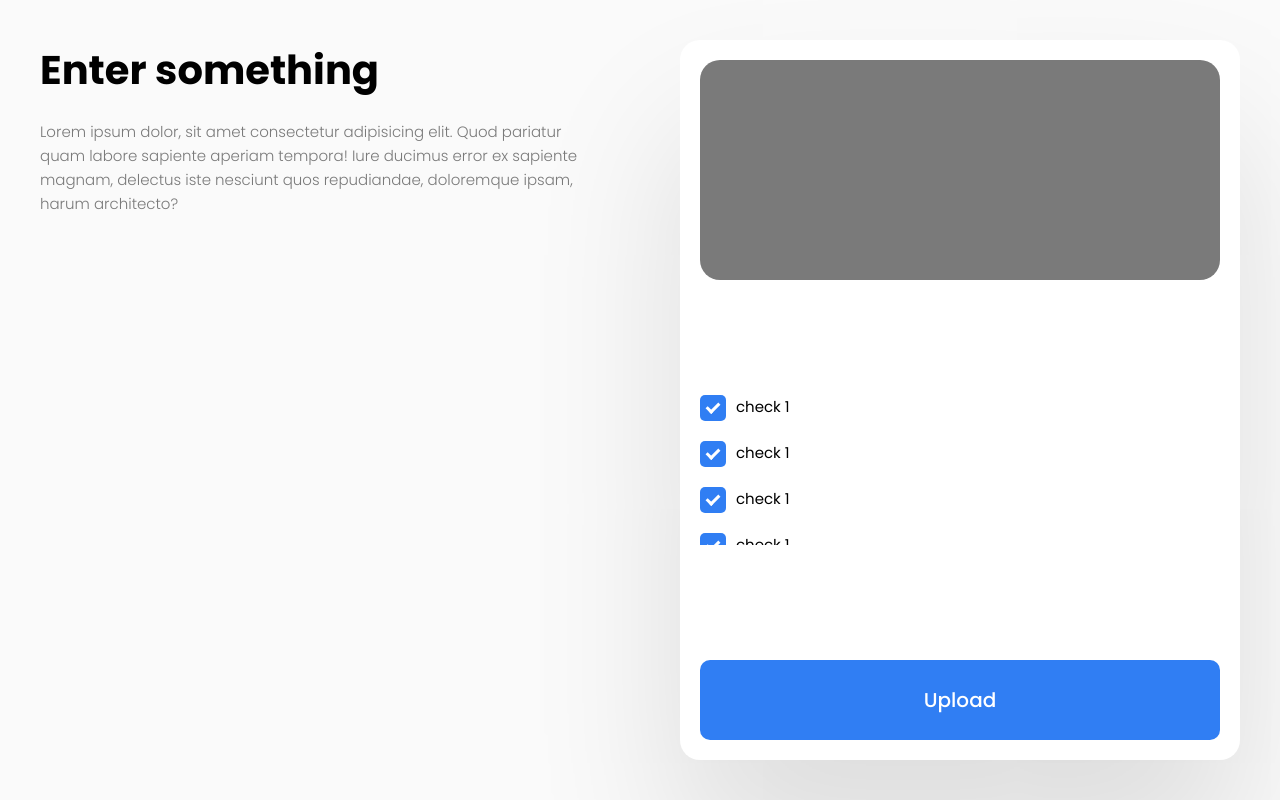
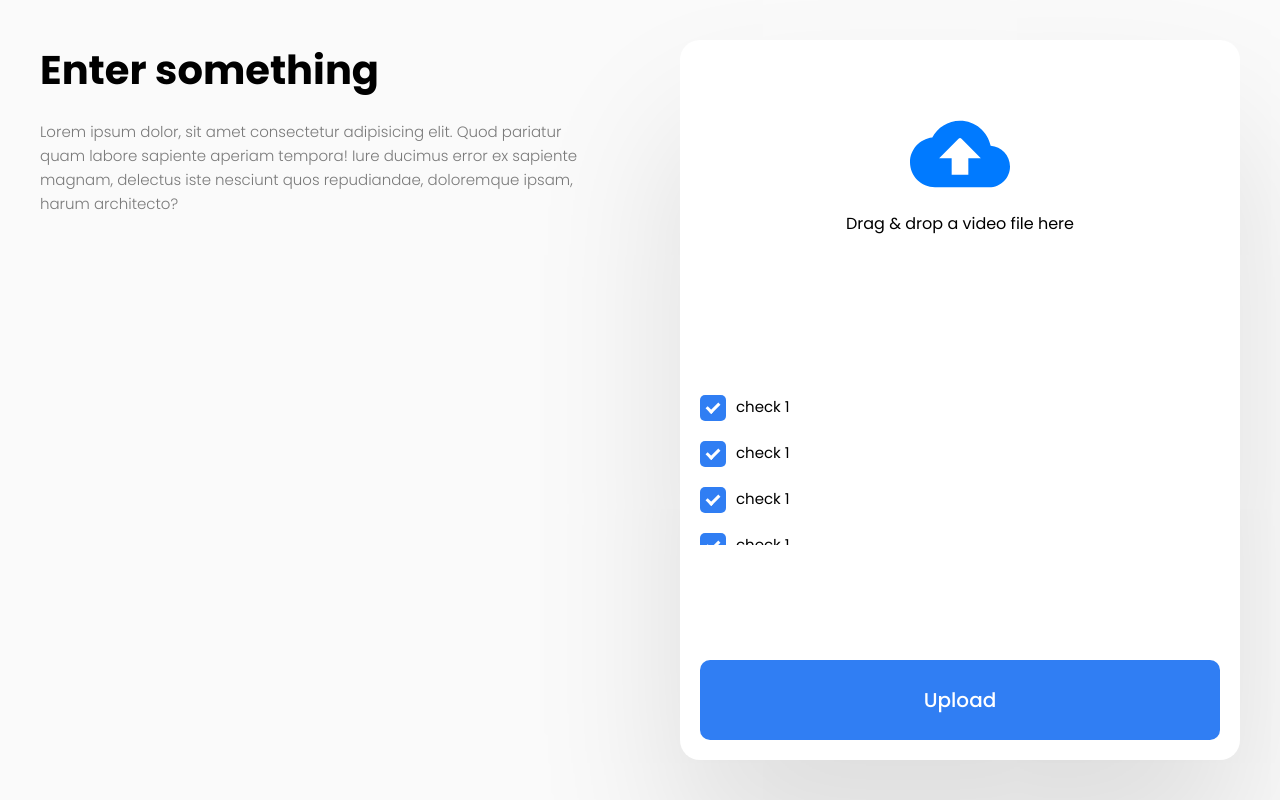
Before and after one commit to Abhinav-K-E/intel_hack, a React (Vite) app: page / in a window 1280 px wide. Built offline with nearby package versions, Linux system fonts and the light colour scheme.

Commit message:
uploader-added

```diff
--- a/package.json
+++ b/package.json
@@ -11,7 +11,8 @@
   },
   "dependencies": {
     "react": "^18.2.0",
-    "react-dom": "^18.2.0"
+    "react-dom": "^18.2.0",
+    "react-dropzone": "^14.2.3"
   },
   "devDependencies": {
     "@types/react": "^18.2.66",
--- a/src/App.css
+++ b/src/App.css
@@ -70,12 +70,23 @@
   justify-content: space-between;
   padding: 20px;
   gap: 20px;
+  flex-grow: 1;
 }
 
 .upload-preview {
   width: 100%;
-  height: 220px;
-  background-color: #7a7a7a;
+  min-height: 220px;
+  border-radius: 20px;
+  display: flex;
+  align-items: center;
+  justify-content: center;
+  text-align: center;
+  flex-direction: column;
+  cursor: pointer;
+}
+
+.video-preview{
+  width: 100%;
   border-radius: 20px;
 }
 
--- a/src/App.jsx
+++ b/src/App.jsx
@@ -1,7 +1,21 @@
-import React from 'react';
+import React, { useCallback, useState } from 'react';
+import { useDropzone } from 'react-dropzone';
 import './App.css';
 
 const App = () => {
+  const [video, setVideo] = useState(null);
+
+  const onDrop = useCallback((acceptedFiles) => {
+    const file = acceptedFiles[0];
+    setVideo(file);
+  }, []);
+
+  const { getRootProps, getInputProps } = useDropzone({
+    onDrop,
+    accept: 'video/*', // Accept only video files
+    multiple: false, // Allow only one file to be uploaded
+  });
+
   return (
     <div className='wrapper'>
       <div className='grid-left'>
@@ -15,16 +29,41 @@ const App = () => {
       </div>
       <div className='grid-right'>
         <div className='upload-card'>
-          <div className='upload-preview'></div>
+          <div className='upload-preview'>
+            {video ? (
+              <div>
+                <video controls className='video-preview'>
+                  <source src={URL.createObjectURL(video)} type={video.type} />
+                  Your browser does not support the video tag.
+                </video>
+              </div>
+            ) : (
+              <div {...getRootProps()}>
+                <input {...getInputProps()} />
+                <svg
+                  xmlns='http://www.w3.org/2000/svg'
+                  width={100}
+                  height={100}
+                  fill='none'
+                >
+                  <path
+                    fill='#007AFF'
+                    d='M80.625 41.833C77.792 27.458 65.167 16.667 50 16.667c-12.042 0-22.5 6.833-27.708 16.833C9.75 34.833 0 45.458 0 58.333c0 13.792 11.208 25 25 25h54.167C90.667 83.333 100 74 100 62.5c0-11-8.542-19.917-19.375-20.667M58.333 54.167v16.666H41.667V54.167h-12.5l19.375-19.375a2.063 2.063 0 0 1 2.958 0l19.333 19.375z'
+                  />
+                </svg>
+
+                <p>Drag & drop a video file here</p>
+              </div>
+            )}
+          </div>
+
           <div className='check-boxs'>
             <div className='check-grp'>
               <label className='container'>
                 <input defaultChecked='checked' type='checkbox' />
                 <div className='checkmark' />
               </label>
-              <div className="check-name">
-                check 1
-              </div>
+              <div className='check-name'>check 1</div>
             </div>
 
             <div className='check-grp'>
@@ -32,9 +71,7 @@ const App = () => {
                 <input defaultChecked='checked' type='checkbox' />
                 <div className='checkmark' />
               </label>
-              <div className="check-name">
-                check 1
-              </div>
+              <div className='check-name'>check 1</div>
             </div>
 
             <div className='check-grp'>
@@ -42,9 +79,7 @@ const App = () => {
                 <input defaultChecked='checked' type='checkbox' />
                 <div className='checkmark' />
               </label>
-              <div className="check-name">
-                check 1
-              </div>
+              <div className='check-name'>check 1</div>
             </div>
 
             <div className='check-grp'>
@@ -52,9 +87,7 @@ const App = () => {
                 <input defaultChecked='checked' type='checkbox' />
                 <div className='checkmark' />
               </label>
-              <div className="check-name">
-                check 1
-              </div>
+              <div className='check-name'>check 1</div>
             </div>
 
             <div className='check-grp'>
@@ -62,9 +95,7 @@ const App = () => {
                 <input defaultChecked='checked' type='checkbox' />
                 <div className='checkmark' />
               </label>
-              <div className="check-name">
-                check 1
-              </div>
+              <div className='check-name'>check 1</div>
             </div>
 
             <div className='check-grp'>
@@ -72,20 +103,7 @@ const App = () => {
                 <input defaultChecked='checked' type='checkbox' />
                 <div className='checkmark' />
               </label>
-              <div className="check-name">
-                check 1
-              </div>
-            </div>
-
-
-            <div className='check-grp'>
-              <label className='container'>
-                <input defaultChecked='checked' type='checkbox' />
-                <div className='checkmark' />
-              </label>
-              <div className="check-name">
-                check 1
-              </div>
+              <div className='check-name'>check 1</div>
             </div>
 
             <div className='check-grp'>
@@ -93,9 +111,15 @@ const App = () => {
                 <input defaultChecked='checked' type='checkbox' />
                 <div className='checkmark' />
               </label>
-              <div className="check-name">
-                check 1
-              </div>
+              <div className='check-name'>check 1</div>
+            </div>
+
+            <div className='check-grp'>
+              <label className='container'>
+                <input defaultChecked='checked' type='checkbox' />
+                <div className='checkmark' />
+              </label>
+              <div className='check-name'>check 1</div>
             </div>
           </div>
           <div className='upload-btn'>Upload</div>
```
Also changed, not shown: 1 other file (tests, documents, lock files or other folders).
